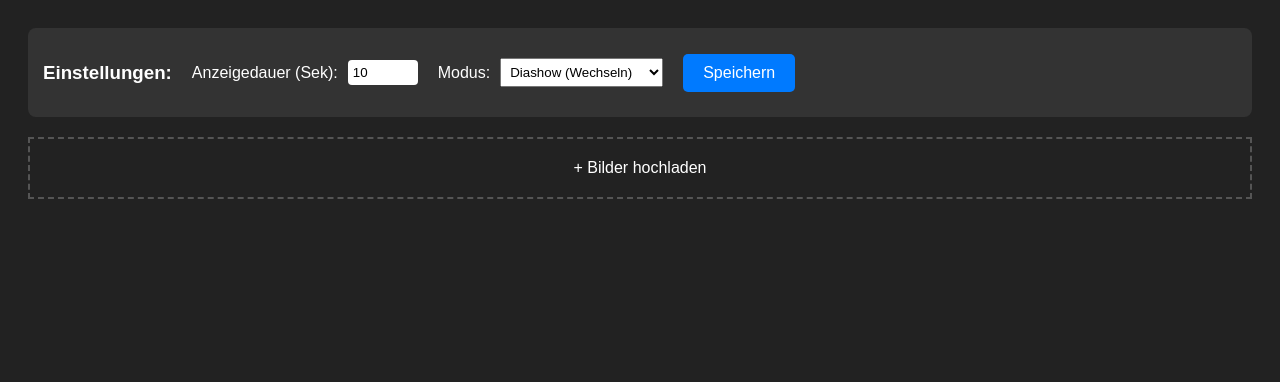
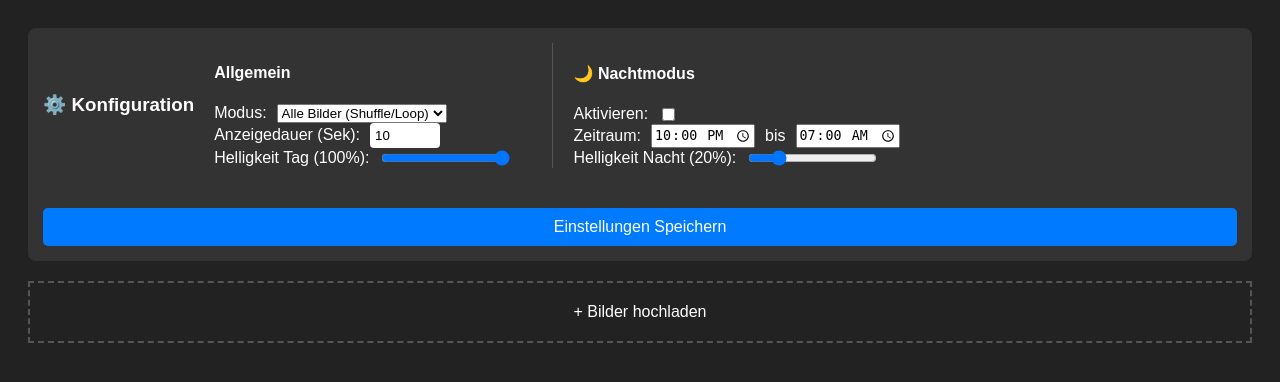
Before and after one commit to Vuoti/Slideshow, a Flask app: page /admin in a window 1280 px wide. Shown: the top 382 px of the page. Run offline with Flask 3, Linux system fonts and the light colour scheme; data that the repository does not hold is empty.

Commit message:
nightmode

```diff
--- a/app.py
+++ b/app.py
@@ -111,12 +111,23 @@ def admin():
 @app.route('/api/config', methods=['GET', 'POST'])
 def handle_config():
     """Liest oder speichert die globalen Einstellungen"""
-    # Defaults: 10 Sekunden, Slideshow-Modus
-    defaults = {"duration": 10, "mode": "slideshow"} # mode: 'slideshow' oder 'newest'
+    defaults = {
+        "duration": 10,
+        "mode": "slideshow",        # 'slideshow' oder 'newest'
+        "newest_count": 5,          # Wie viele Bilder im "Newest" Modus rotieren?
+        "brightness": 100,          # Globale Helligkeit (0-100)
+        "night_mode": False,        # Nachtmodus an/aus
+        "night_start": "22:00",     # Startzeit
+        "night_end": "07:00",       # Endzeit
+        "night_brightness": 20      # Helligkeit nachts
+    }
 
     if request.method == 'POST':
-        new_settings = request.json
-        save_json(SETTINGS_FILE, new_settings)
+        # Wir laden erst die alten Settings, damit wir keine Keys verlieren,
+        # die nicht im Request waren (Merge)
+        current_settings = load_json(SETTINGS_FILE, defaults)
+        current_settings.update(request.json)
+        save_json(SETTINGS_FILE, current_settings)
         return jsonify({"success": True})
 
     return jsonify(load_json(SETTINGS_FILE, defaults))
--- a/templates/admin.html
+++ b/templates/admin.html
@@ -34,20 +34,55 @@
 </head>
 <body>
 
-    <div class="settings-box">
-        <h3>Einstellungen:</h3>
-        <div class="settings-group">
-            <label>Anzeigedauer (Sek):</label>
-            <input type="number" id="durationInput" min="3" value="10">
+<div class="settings-box">
+        <h3>⚙️ Konfiguration</h3>
+
+        <div style="display: flex; gap: 40px; flex-wrap: wrap;">
+
+            <div class="settings-col">
+                <h4>Allgemein</h4>
+                <div class="settings-group">
+                    <label>Modus:</label>
+                    <select id="modeInput" onchange="toggleNewestCount()">
+                        <option value="slideshow">Alle Bilder (Shuffle/Loop)</option>
+                        <option value="newest">Nur die Neuesten</option>
+                    </select>
+                </div>
+
+                <div class="settings-group" id="newestCountGroup" style="display:none;">
+                    <label>Anzahl der Neuesten:</label>
+                    <input type="number" id="newestCountInput" min="1" max="50" style="width: 50px">
+                </div>
+
+                <div class="settings-group">
+                    <label>Anzeigedauer (Sek):</label>
+                    <input type="number" id="durationInput" min="3">
+                </div>
+
+                <div class="settings-group">
+                    <label>Helligkeit Tag (<span id="brightVal">100</span>%):</label>
+                    <input type="range" id="brightnessInput" min="0" max="100" oninput="document.getElementById('brightVal').innerText = this.value">
+                </div>
+            </div>
+
+            <div class="settings-col" style="border-left: 1px solid #555; padding-left: 20px;">
+                <h4>🌙 Nachtmodus</h4>
+                <div class="settings-group">
+                    <label>Aktivieren:</label>
+                    <input type="checkbox" id="nightModeCheck">
+                </div>
+                <div class="settings-group">
+                    <label>Zeitraum:</label>
+                    <input type="time" id="nightStartInput"> bis <input type="time" id="nightEndInput">
+                </div>
+                <div class="settings-group">
+                    <label>Helligkeit Nacht (<span id="nightBrightVal">20</span>%):</label>
+                    <input type="range" id="nightBrightnessInput" min="0" max="100" oninput="document.getElementById('nightBrightVal').innerText = this.value">
+                </div>
+            </div>
         </div>
-        <div class="settings-group">
-            <label>Modus:</label>
-            <select id="modeInput" style="padding: 5px;">
-                <option value="slideshow">Diashow (Wechseln)</option>
-                <option value="newest">Nur das Neueste (Fix)</option>
-            </select>
-        </div>
-        <button class="btn-save" onclick="saveSettings()">Speichern</button>
+
+        <button class="btn-save" style="margin-top: 20px; width: 100%;" onclick="saveSettings()">Einstellungen Speichern</button>
     </div>
 
     <div class="upload-area" onclick="document.getElementById('fileInput').click()">
@@ -81,7 +116,44 @@
             .then(data => {
                 document.getElementById('durationInput').value = data.duration;
                 document.getElementById('modeInput').value = data.mode;
+                document.getElementById('newestCountInput').value = data.newest_count || 5;
+
+                document.getElementById('brightnessInput').value = data.brightness;
+                document.getElementById('brightVal').innerText = data.brightness;
+
+                document.getElementById('nightModeCheck').checked = data.night_mode;
+                document.getElementById('nightStartInput').value = data.night_start;
+                document.getElementById('nightEndInput').value = data.night_end;
+                document.getElementById('nightBrightnessInput').value = data.night_brightness;
+                document.getElementById('nightBrightVal').innerText = data.night_brightness;
+
+                toggleNewestCount();
             });
+
+        function toggleNewestCount() {
+            const mode = document.getElementById('modeInput').value;
+            document.getElementById('newestCountGroup').style.display = (mode === 'newest') ? 'flex' : 'none';
+        }
+
+        function saveSettings() {
+            const data = {
+                duration: parseInt(document.getElementById('durationInput').value),
+                mode: document.getElementById('modeInput').value,
+                newest_count: parseInt(document.getElementById('newestCountInput').value),
+                brightness: parseInt(document.getElementById('brightnessInput').value),
+                night_mode: document.getElementById('nightModeCheck').checked,
+                night_start: document.getElementById('nightStartInput').value,
+                night_end: document.getElementById('nightEndInput').value,
+                night_brightness: parseInt(document.getElementById('nightBrightnessInput').value)
+            };
+
+            fetch('/api/config', {
+                method: 'POST',
+                headers: {'Content-Type': 'application/json'},
+                body: JSON.stringify(data)
+            }).then(() => alert('Einstellungen gespeichert!'));
+        }
+
 
         function saveSettings() {
             const duration = parseInt(document.getElementById('durationInput').value);
```
Also changed, not shown: templates/index.html (+90 -40 lines).
